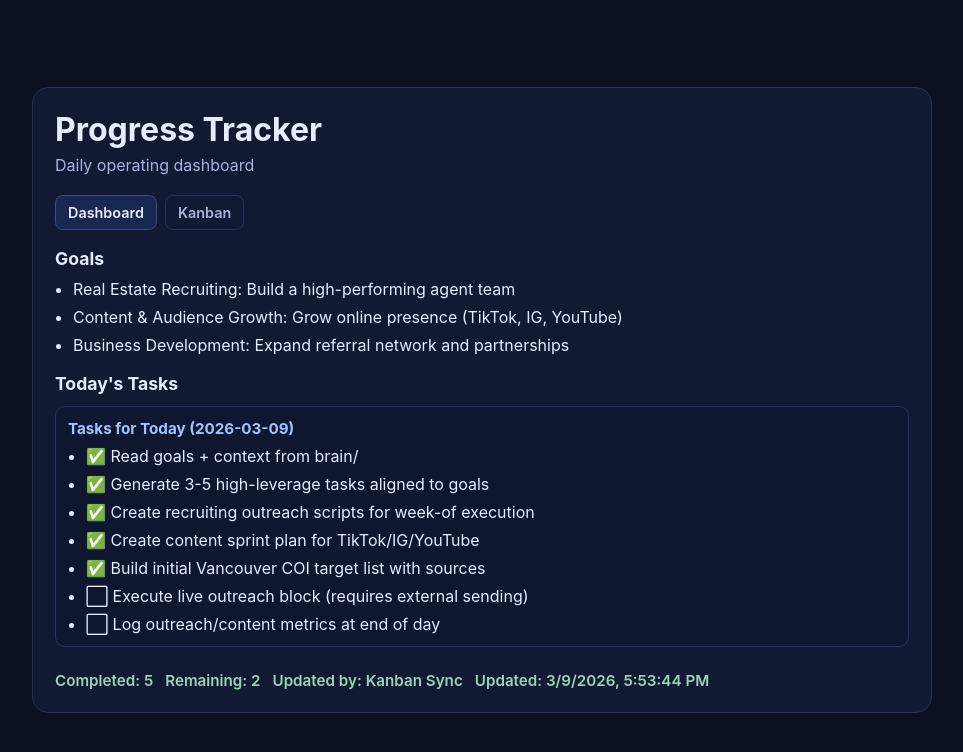
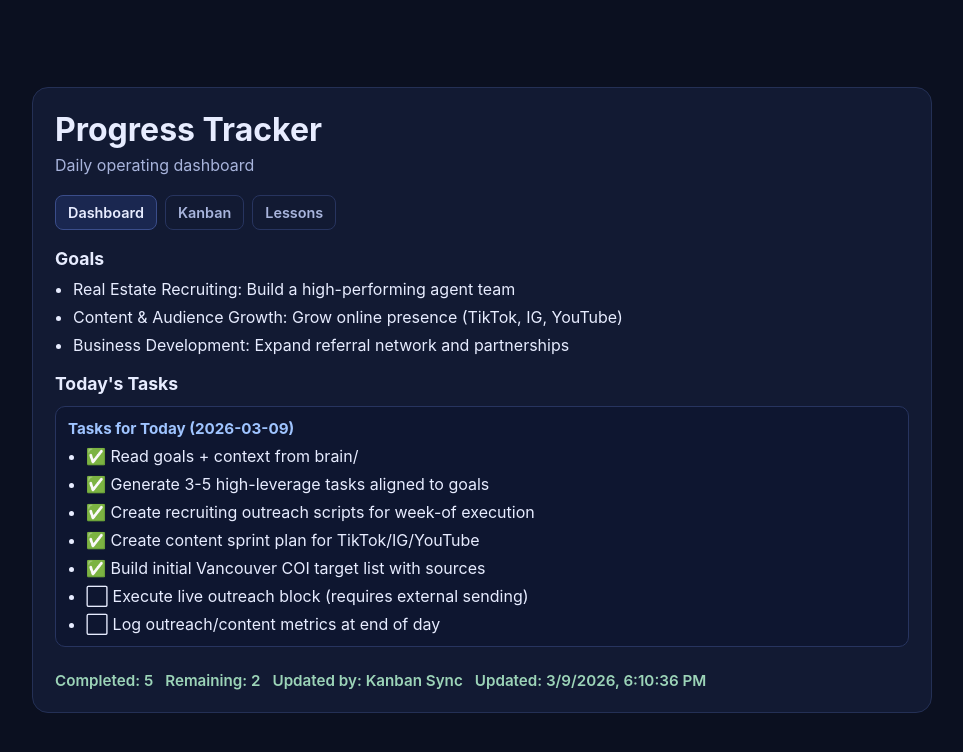
Before and after one commit to Realzen502/progress-tracker, a Next.js app: page / in a window 1280 px wide. Shown: the top 752 px of the page, without its empty margins (158-1121 px from the left). Built offline with nearby package versions, Linux system fonts and the light colour scheme.

Commit message:
feat: add synced recruiting lessons tab and docs links

```diff
--- a/app/docs/[id]/page.tsx
+++ b/app/docs/[id]/page.tsx
@@ -33,12 +33,14 @@ export default async function DocPage({
   const { id } = await params;
   const doc = await loadDoc(id);
 
+  const isLesson = doc?.sourcePath?.includes("brain/learning/real-estate-recruiting/day-");
+
   return (
     <main className={styles.page}>
       <section className={styles.card}>
         <p>
-          <Link href="/?tab=kanban" className={styles.docLink}>
-            ← Back to Kanban
+          <Link href={isLesson ? "/?tab=lessons" : "/?tab=kanban"} className={styles.docLink}>
+            {isLesson ? "← Back to Lessons" : "← Back to Kanban"}
           </Link>
         </p>
 
--- a/app/page.tsx
+++ b/app/page.tsx
@@ -18,6 +18,15 @@ type DocMeta = {
   href: string;
 };
 
+type LessonMeta = {
+  id: string;
+  day: number;
+  title: string;
+  sourcePath: string;
+  href: string;
+  updatedAt?: string;
+};
+
 type ProgressData = {
   title: string;
   subtitle: string;
@@ -31,6 +40,7 @@ type ProgressData = {
     done?: string[];
   };
   docs?: DocMeta[];
+  lessons?: LessonMeta[];
   taskDocs?: Record<string, string[]>;
 };
 
@@ -79,7 +89,9 @@ export default async function Home({
 }) {
   const data = await loadProgress();
   const params = await searchParams;
-  const activeTab = params?.tab === "kanban" ? "kanban" : "dashboard";
+  const requestedTab = params?.tab;
+  const activeTab =
+    requestedTab === "kanban" || requestedTab === "lessons" ? requestedTab : "dashboard";
 
   const completed = data.tasks.filter((t) => t.done).length;
   const total = data.tasks.length;
@@ -91,6 +103,7 @@ export default async function Home({
   };
 
   const docs = data.docs || [];
+  const lessons = data.lessons || [];
   const docById = new Map(docs.map((doc) => [doc.id, doc]));
   const docsByTask: Record<string, DocMeta[]> = {};
 
@@ -121,6 +134,12 @@ export default async function Home({
           >
             Kanban
           </Link>
+          <Link
+            href="/?tab=lessons"
+            className={`${styles.tab} ${activeTab === "lessons" ? styles.tabActive : ""}`}
+          >
+            Lessons
+          </Link>
         </div>
 
         {activeTab === "dashboard" ? (
@@ -150,7 +169,9 @@ export default async function Home({
               ))}
             </div>
           </>
-        ) : (
+        ) : null}
+
+        {activeTab === "kanban" ? (
           <>
             <div className={styles.kanbanGrid}>
               <div className={styles.group}>
@@ -187,7 +208,29 @@ export default async function Home({
               )}
             </div>
           </>
-        )}
+        ) : null}
+
+        {activeTab === "lessons" ? (
+          <div className={styles.section}>
+            <h2>Lessons</h2>
+            {lessons.length === 0 ? (
+              <p className={styles.sub}>No lessons synced yet.</p>
+            ) : (
+              <ul className={styles.docsList}>
+                {lessons.map((lesson) => (
+                  <li key={lesson.id}>
+                    <Link href={lesson.href} className={styles.docLink}>
+                      Day {lesson.day}: {lesson.title}
+                    </Link>
+                    <span className={styles.docMeta}>
+                      Updated: {new Date(lesson.updatedAt || "").toLocaleDateString("en-US")}
+                    </span>
+                  </li>
+                ))}
+              </ul>
+            )}
+          </div>
+        ) : null}
 
         <div className={styles.footer}>
           <span>Completed: {completed}</span>
--- a/data/progress.json
+++ b/data/progress.json
@@ -61,44 +61,99 @@
   "docs": [
     {
       "id": "brain-projects-coi-target-list-vancouver-md",
-      "title": "Coi Target List Vancouver",
+      "title": "COI Target List — Vancouver (Initial Research)",
       "sourcePath": "brain/projects/coi-target-list-vancouver.md",
       "href": "/docs/brain-projects-coi-target-list-vancouver-md"
     },
     {
       "id": "brain-projects-content-sprint-2026-03-09-md",
-      "title": "Content Sprint 2026 03 09",
+      "title": "Content Sprint — Week of 2026-03-09",
       "sourcePath": "brain/projects/content-sprint-2026-03-09.md",
       "href": "/docs/brain-projects-content-sprint-2026-03-09-md"
     },
     {
-      "id": "brain-projects-recruiting-cadence-md",
-      "title": "Recruiting Cadence",
-      "sourcePath": "brain/projects/recruiting-cadence.md",
-      "href": "/docs/brain-projects-recruiting-cadence-md"
-    },
-    {
       "id": "brain-projects-recruiting-outreach-scripts-md",
-      "title": "Recruiting Outreach Scripts",
+      "title": "Recruiting Outreach Scripts — Week of 2026-03-09",
       "sourcePath": "brain/projects/recruiting-outreach-scripts.md",
       "href": "/docs/brain-projects-recruiting-outreach-scripts-md"
     },
     {
       "id": "brain-projects-weekend-content-drafts-md",
-      "title": "Weekend Content Drafts",
+      "title": "Weekend Content Drafts — March 7-8, 2026",
       "sourcePath": "brain/projects/weekend-content-drafts.md",
       "href": "/docs/brain-projects-weekend-content-drafts-md"
     },
     {
       "id": "brain-projects-weekly-content-plan-md",
-      "title": "Weekly Content Plan",
+      "title": "Weekly Content Plan — March 3-9, 2026",
       "sourcePath": "brain/projects/weekly-content-plan.md",
       "href": "/docs/brain-projects-weekly-content-plan-md"
+    },
+    {
+      "id": "brain-projects-recruiting-cadence-md",
+      "title": "Weekly Recruiting Cadence",
+      "sourcePath": "brain/projects/recruiting-cadence.md",
+      "href": "/docs/brain-projects-recruiting-cadence-md"
+    }
+  ],
+  "lessons": [
+    {
+      "id": "brain-learning-real-estate-recruiting-day-06-cold-outreach-md",
+      "day": 6,
+      "title": "Day 06 — Cold Outreach",
+      "sourcePath": "brain/learning/real-estate-recruiting/day-06-cold-outreach.md",
+      "href": "/docs/brain-learning-real-estate-recruiting-day-06-cold-outreach-md",
+      "updatedAt": "2026-03-09T16:00:10.894Z"
+    },
+    {
+      "id": "brain-learning-real-estate-recruiting-day-05-value-proposition-md",
+      "day": 5,
+      "title": "Day 05 Value Proposition",
+      "sourcePath": "brain/learning/real-estate-recruiting/day-05-value-proposition.md",
+      "href": "/docs/brain-learning-real-estate-recruiting-day-05-value-proposition-md",
+      "updatedAt": "2026-03-08T16:02:16.167Z"
+    },
+    {
+      "id": "brain-learning-real-estate-recruiting-day-04-value-proposition-md",
+      "day": 4,
+      "title": "Day 04 Value Proposition",
+      "sourcePath": "brain/learning/real-estate-recruiting/day-04-value-proposition.md",
+      "href": "/docs/brain-learning-real-estate-recruiting-day-04-value-proposition-md",
+      "updatedAt": "2026-03-07T17:02:30.540Z"
+    },
+    {
+      "id": "brain-learning-real-estate-recruiting-day-03-who-to-recruit-md",
+      "day": 3,
+      "title": "Day 3: Who to Recruit",
+      "sourcePath": "brain/learning/real-estate-recruiting/day-03-who-to-recruit.md",
+      "href": "/docs/brain-learning-real-estate-recruiting-day-03-who-to-recruit-md",
+      "updatedAt": "2026-03-06T17:01:14.338Z"
+    },
+    {
+      "id": "brain-learning-real-estate-recruiting-day-02-recruiting-mindset-md",
+      "day": 2,
+      "title": "Day 2 — The Recruiting Mindset",
+      "sourcePath": "brain/learning/real-estate-recruiting/day-02-recruiting-mindset.md",
+      "href": "/docs/brain-learning-real-estate-recruiting-day-02-recruiting-mindset-md",
+      "updatedAt": "2026-03-05T18:02:16.132Z"
+    },
+    {
+      "id": "brain-learning-real-estate-recruiting-day-01-why-recruiting-matters-md",
+      "day": 1,
+      "title": "Day 1: Why Recruiting Matters",
+      "sourcePath": "brain/learning/real-estate-recruiting/day-01-why-recruiting-matters.md",
+      "href": "/docs/brain-learning-real-estate-recruiting-day-01-why-recruiting-matters-md",
+      "updatedAt": "2026-03-05T17:27:23.440Z"
     }
   ],
   "taskDocs": {
     "Build initial Vancouver COI target list with sources": [
       "brain-projects-coi-target-list-vancouver-md"
+    ],
+    "Create recruiting outreach scripts for week-of execution": [
+      "brain-projects-content-sprint-2026-03-09-md",
+      "brain-projects-recruiting-cadence-md",
+      "brain-projects-recruiting-outreach-scripts-md"
     ],
     "Create content sprint plan for TikTok/IG/YouTube": [
       "brain-projects-content-sprint-2026-03-09-md",
@@ -111,13 +166,9 @@
       "brain-projects-weekend-content-drafts-md",
       "brain-projects-weekly-content-plan-md"
     ],
-    "Create recruiting outreach scripts for week-of execution": [
-      "brain-projects-recruiting-cadence-md",
-      "brain-projects-recruiting-outreach-scripts-md"
-    ],
     "Execute live outreach block (requires external sending)": [
       "brain-projects-recruiting-outreach-scripts-md"
     ]
   },
-  "updatedAt": "2026-03-09T17:53:44.983Z"
+  "updatedAt": "2026-03-09T18:10:36.204Z"
 }
```
Also changed, not shown: scripts/sync-progress.mjs (+103 -11 lines), 12 other files (tests, documents, lock files or other folders).
